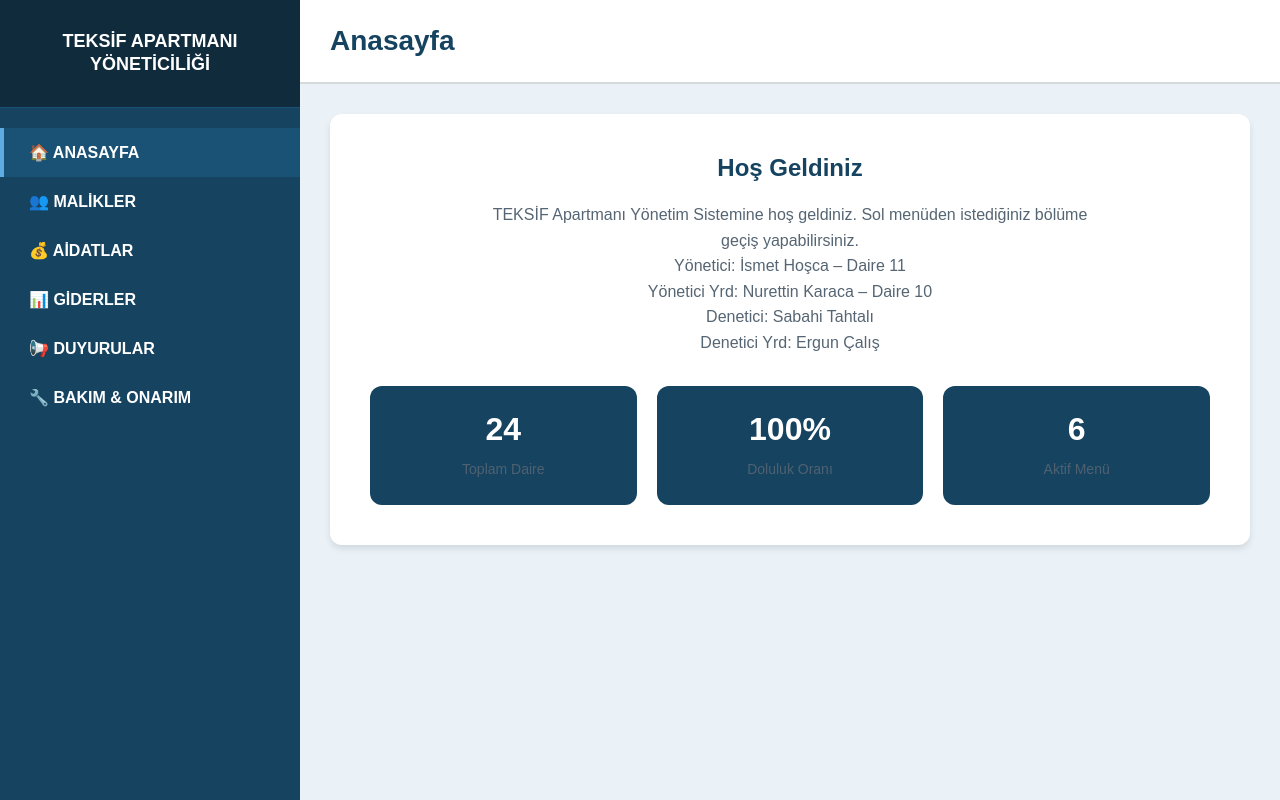
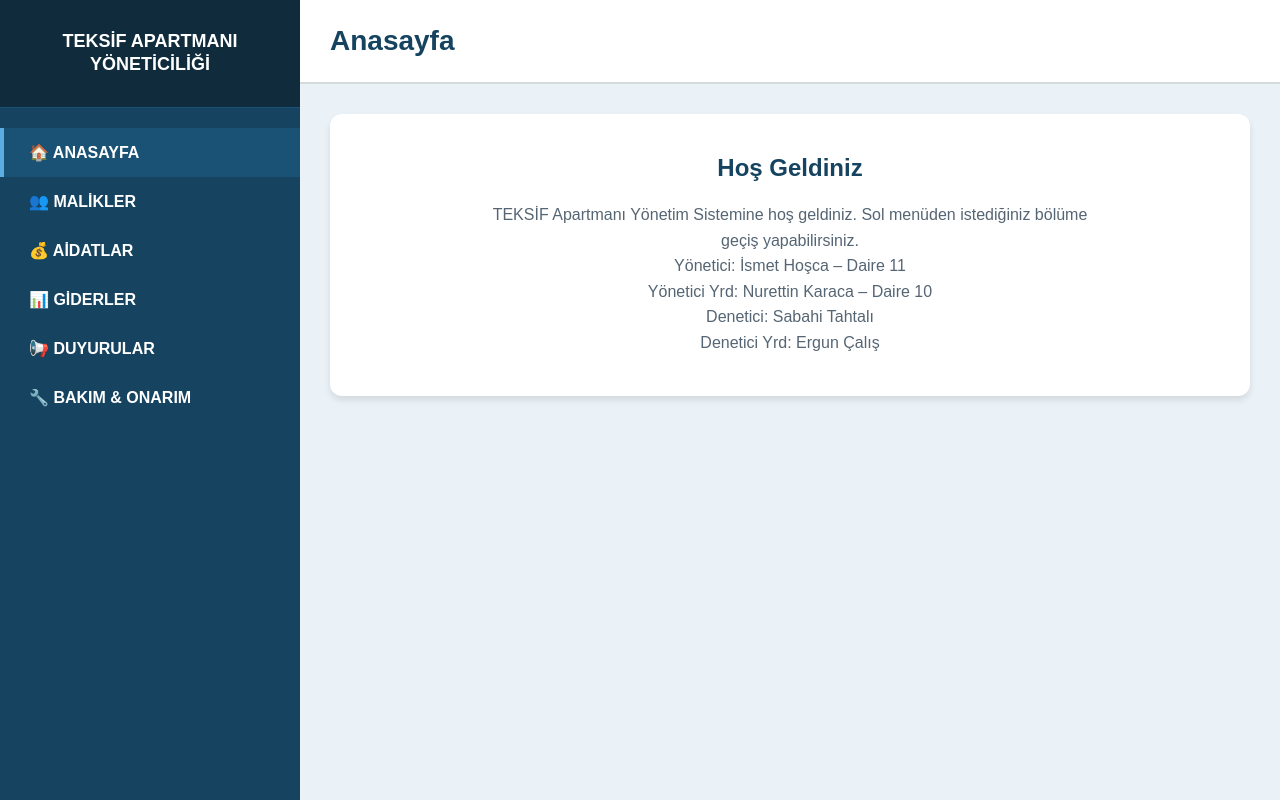
Before and after one commit to ehosca/teksifapt, a plain HTML site: page index.html in a window 1280 px wide. Drawn offline with Linux system fonts and the light colour scheme.

Commit message:
formatting

```diff
--- a/index.html
+++ b/index.html
@@ -33,21 +33,6 @@
           <p>Yönetici Yrd: Nurettin Karaca – Daire 10 </p>
           <p>Denetici: Sabahi Tahtalı </p>
           <p>Denetici Yrd: Ergun Çalış</p>
-
-          <div class="stats-grid">
-            <div class="stat-card">
-              <h4>24</h4>
-              <p>Toplam Daire</p>
-            </div>
-            <div class="stat-card">
-              <h4>100%</h4>
-              <p>Doluluk Oranı</p>
-            </div>
-            <div class="stat-card">
-              <h4>6</h4>
-              <p>Aktif Menü</p>
-            </div>
-          </div>
         </div>
       </div>
     </main>
```
